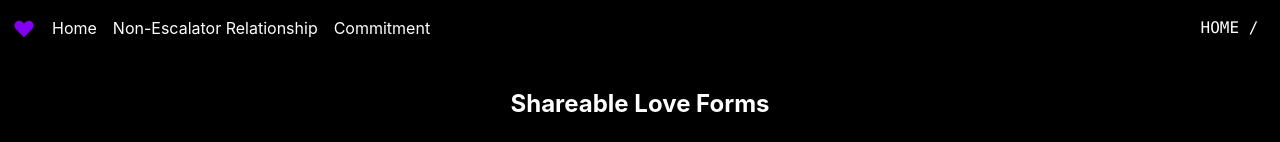
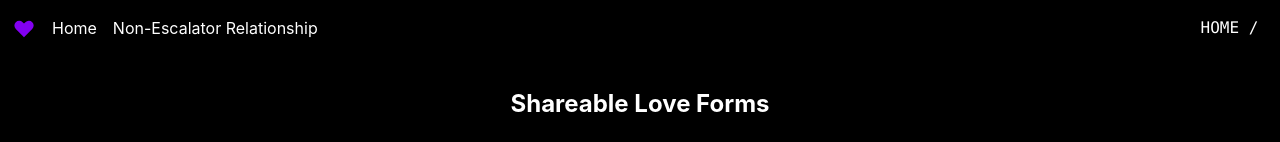
Before and after one commit to BensThoughts/shareable-love-forms, a Next.js app: page / in a window 1280 px wide. Shown: the top 142 px of the page. Built offline with nearby package versions, Linux system fonts and the light colour scheme.

Commit message:
removed direct link to form start

```diff
--- a/src/components/Layout/Navbar/menuItems.ts
+++ b/src/components/Layout/Navbar/menuItems.ts
@@ -11,8 +11,8 @@ export const menuItems = [
     name: 'Non-Escalator Relationship',
     href: '/NonEscalatorRelationship',
   },
-  {
-    name: 'Commitment',
-    href: '/NonEscalatorRelationship/Commitment',
-  },
+  // {
+  //   name: 'Commitment',
+  //   href: '/NonEscalatorRelationship/Commitment',
+  // },
 ];
```
